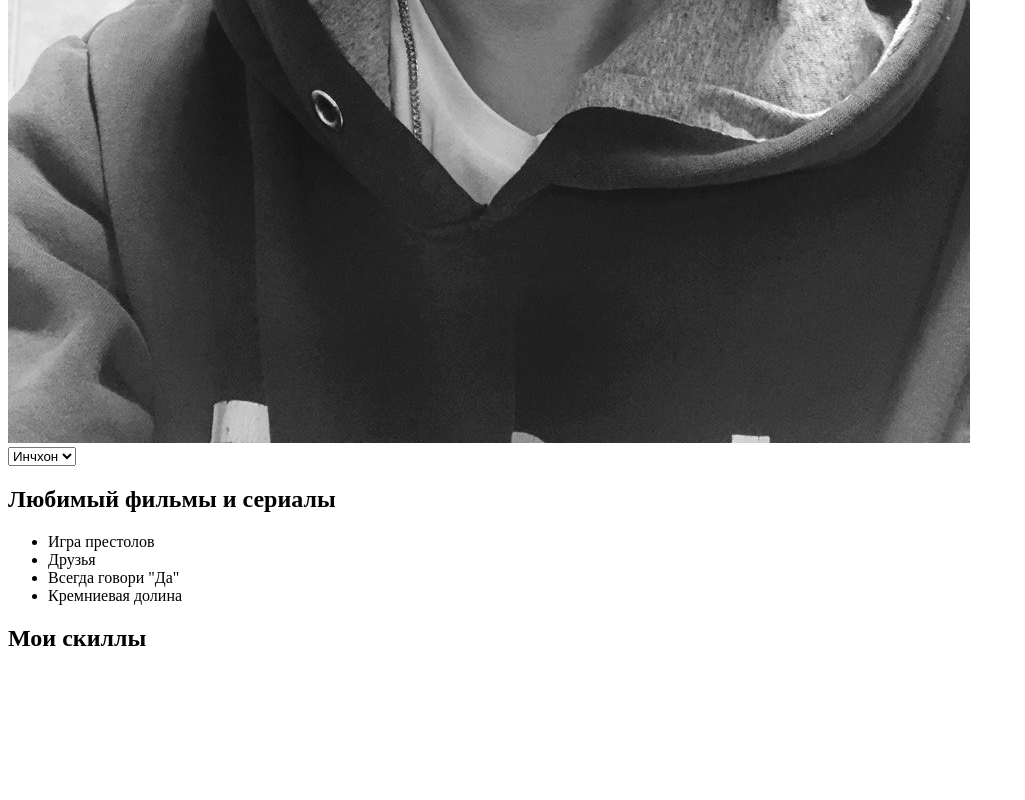
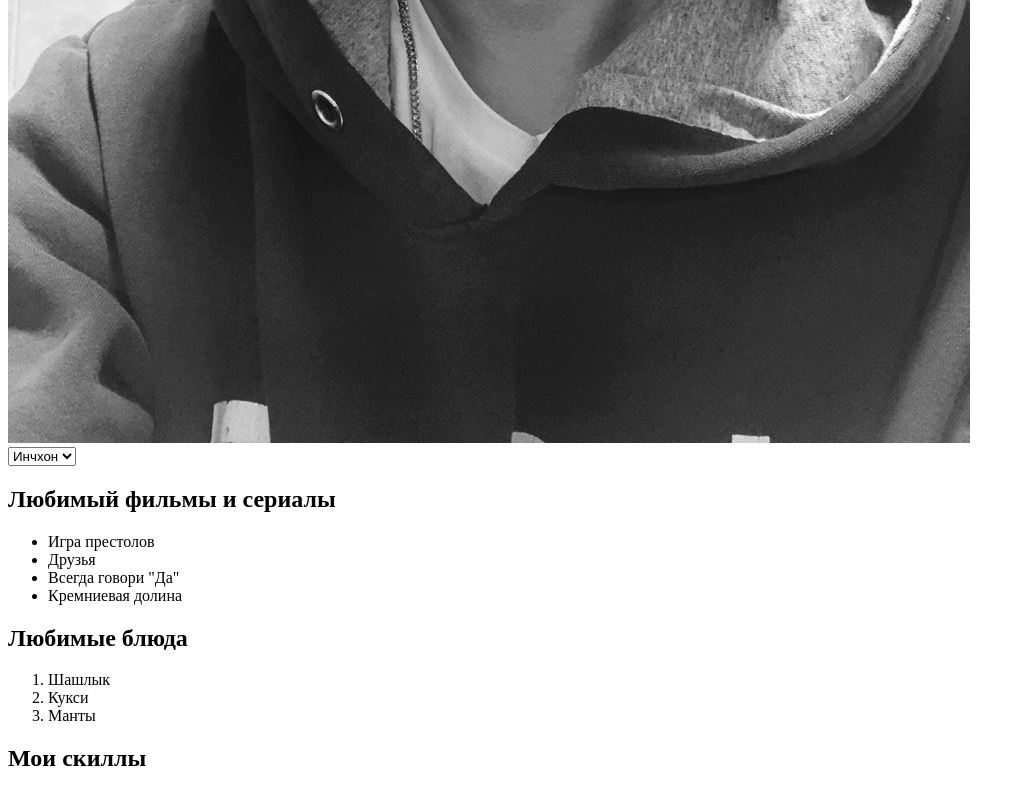
Before and after one commit to KhvanVasilii/1-hw-with-auto-test-html-css-main, a plain HTML site: page index.html in a window 1280 px wide. Shown: the part 964-1764 px from the top of the page, without its empty margins (0-1025 px from the left). Before the commit the page ends 1643 px from the top, so only its background shows below. Drawn offline with Linux system fonts and the light colour scheme.

Commit message:
complete task-4

```diff
--- a/index.html
+++ b/index.html
@@ -50,6 +50,12 @@
 
             <!-- a) Заголовок 2-го уровня с другим названием (любимые книги/фильмы/блюда/страны... и т.п.) -->
             <!-- b) Нумерованный (упорядоченный) список. В списке должно быть не менее 3-х элементов -->
+            <h2>Любимые блюда</h2>
+            <ol>
+                <li>Шашлык</li>
+                <li>Кукси</li>
+                <li>Манты</li>
+            </ol>
         </div>
         <div data-cy="hw1-skills-box-pre">
             <h2>Мои скиллы</h2>
```
